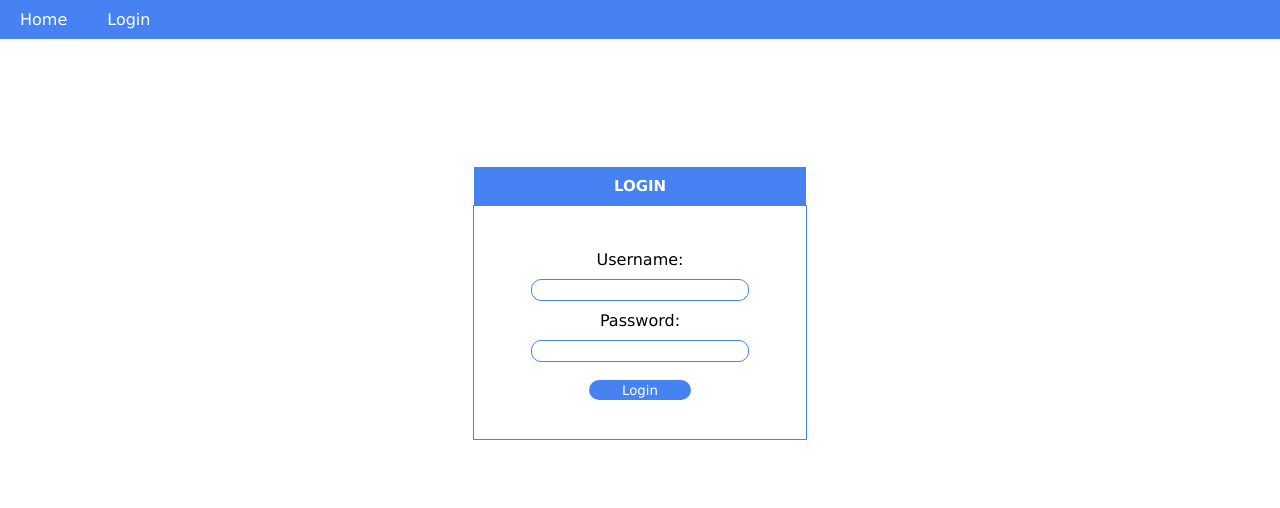
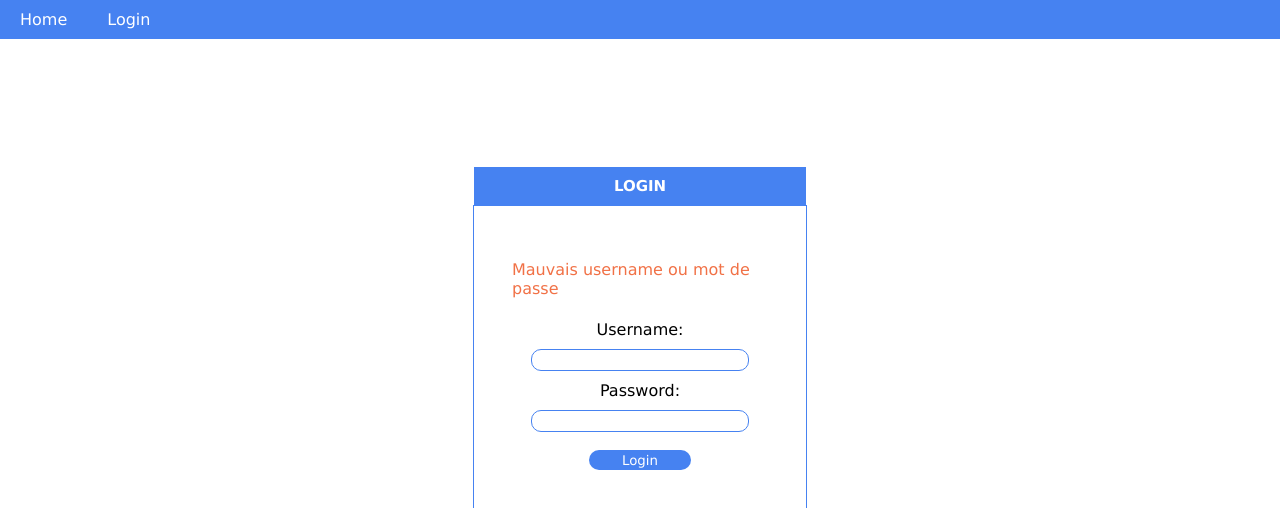
Before and after one commit to buffyTheErrorSlayer/dfs1_react, a React (Create React App) app: page /login in a window 1280 px wide. Both pictures are taken after a click on the button "Login". Shown: the top 508 px of the page. Built offline with nearby package versions, Linux system fonts and the light colour scheme; no server answers.

Commit message:
add error management for login

```diff
--- a/src/components/Login/login.css
+++ b/src/components/Login/login.css
@@ -49,3 +49,7 @@ main.login button{
     margin-top: 5%;
     cursor: pointer;
 }
+
+.error-message{
+    color: #f17146;
+}
--- a/src/components/Login/login.jsx
+++ b/src/components/Login/login.jsx
@@ -10,16 +10,23 @@ export function Login(){
     const [username, setUsername] = useState("")
     const [password, setPassword] = useState("")
 
+    const [error, setError] = useState("")
+
     const navigate = useNavigate()
 
     async function loginUser(username, password)
     {
+       try{
         const res = await login(username, password);
         if (res){
             const admin =  await isAdmin(res)
             admin ? localStorage.setItem("admin", true) : localStorage.setItem("admin", false)
             return navigate("/",{ state: { newLogin: true }})
         }
+       } catch (e) {
+        console.error("Login failed:", e);
+        setError("Mauvais username ou mot de passe")
+    }
 
     }
 
@@ -30,6 +37,9 @@ export function Login(){
                 <h1 >LOGIN</h1>
             </div>
             <div className='login-container'>
+
+            {error && <p className="error-message">{error}</p>}
+
                 <label>
                     Username:
                 </label>
```
